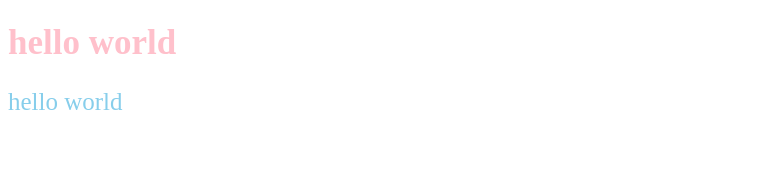
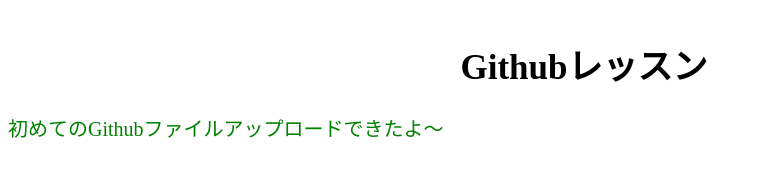
Before and after one commit to lodrey/lodrey.github.io, a plain HTML site: page index.html in a window 1280 px wide. Shown: the whole page, without its empty margins (0-762 px from the left). Drawn offline with Linux system fonts and the light colour scheme.

Commit message:
スタイリング第二弾

```diff
--- a/index.html
+++ b/index.html
@@ -8,7 +8,7 @@
   <link rel="stylesheet" href="style.css">
 </head>
 <body>
-  <h1>hello world</h1>
-  <p>hello world</p>
+  <h1>Githubレッスン</h1>
+  <p>初めてのGithubファイルアップロードできたよ〜</p>
 </body>
 </html>
--- a/style.css
+++ b/style.css
@@ -1,9 +1,14 @@
+body {
+  width: 90%;
+}
+
 h1 {
   font-size: 35px;
-  color:pink
+  text-align: center;
+  padding-top: 15px;
 }
 
 p {
-  font-size: 25px;
-  color: skyblue;
+  font-size: 20px;
+  color: green;
 }
```
